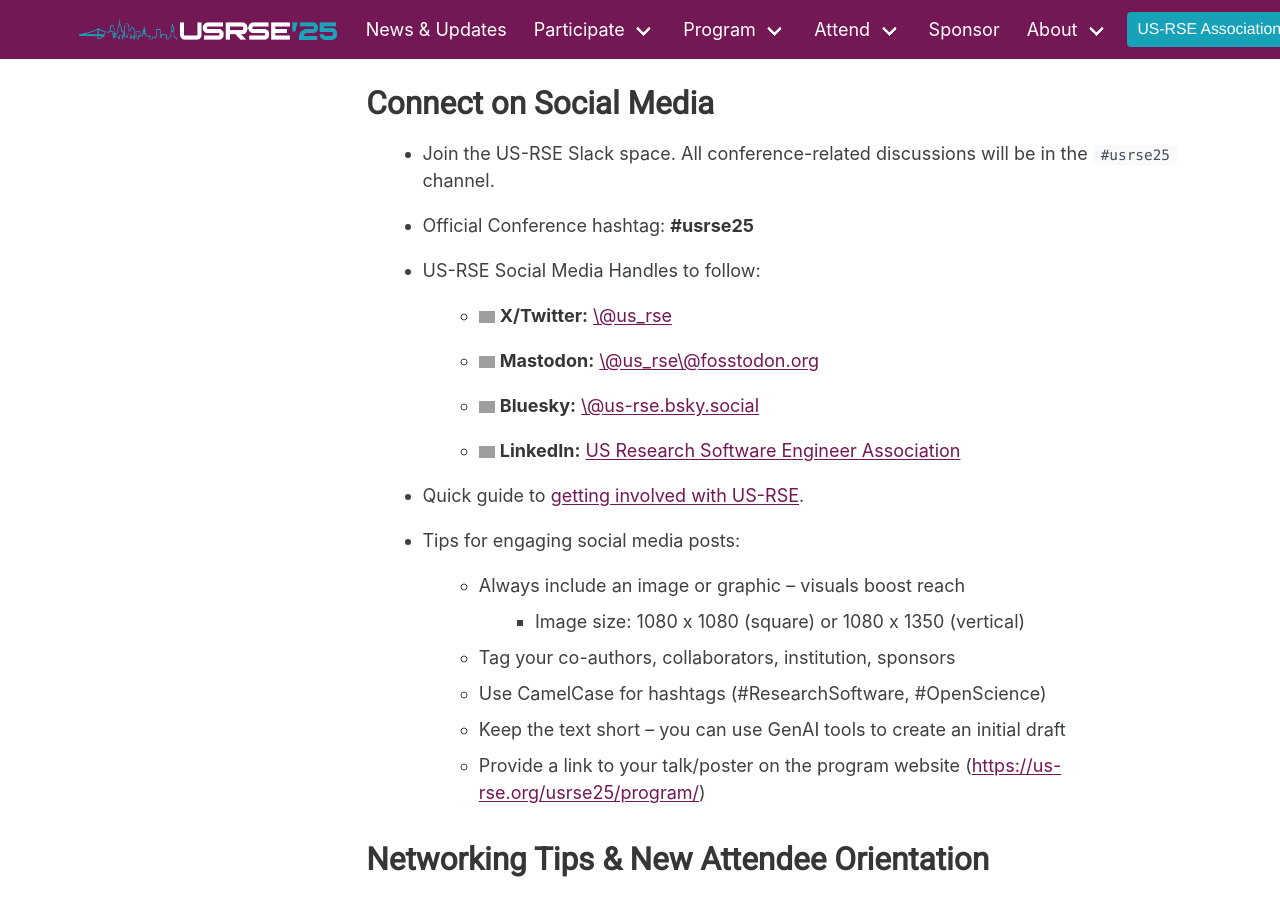
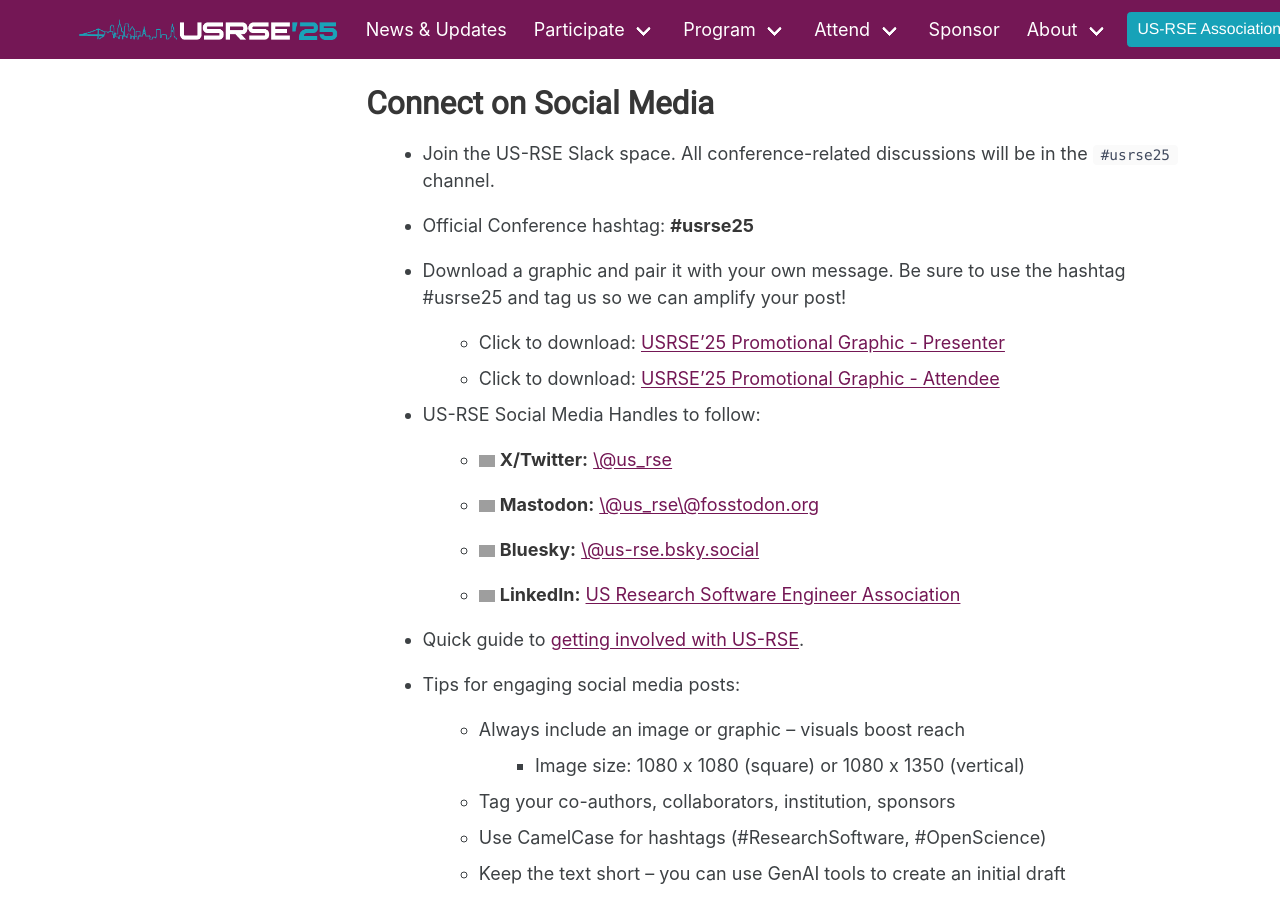
Before and after one commit to USRSE/usrse25, a Jekyll site: the page built from pages/attend/know-go.md, in a window 1280 px wide and 900 px high, scrolled down 3096 px. Built offline with Jekyll 4.4.1, drawn with Linux system fonts in a browser that asks for light colours; a style sheet for code colours, icons or effects is not loaded; grey boxes are pictures that could not be loaded.

Commit message:
links to graphics for social media posts

```diff
--- a/pages/attend/know-go.md
+++ b/pages/attend/know-go.md
@@ -80,6 +80,12 @@
 
 -   Official Conference hashtag: **#usrse25**
 
+-   Download a graphic and pair it with your own message. Be sure to use the hashtag #usrse25 and tag us so we can amplify your post!
+
+    - Click to download: [USRSE'25 Promotional Graphic - Presenter]({{ site.baseurl }}/assets/img/presenter_graphic.png)
+    - Click to download: [USRSE'25 Promotional Graphic - Attendee]({{ site.baseurl }}/assets/img/attendee_graphic.png)
+
+
 -   US-RSE Social Media Handles to follow:
 
     -   <img src="https://cdn.jsdelivr.net/gh/simple-icons/simple-icons/icons/x.svg" style="width:16px;vertical-align:middle;"/> **X/Twitter:** [\@us_rse](https://x.com/us_rse)
```
